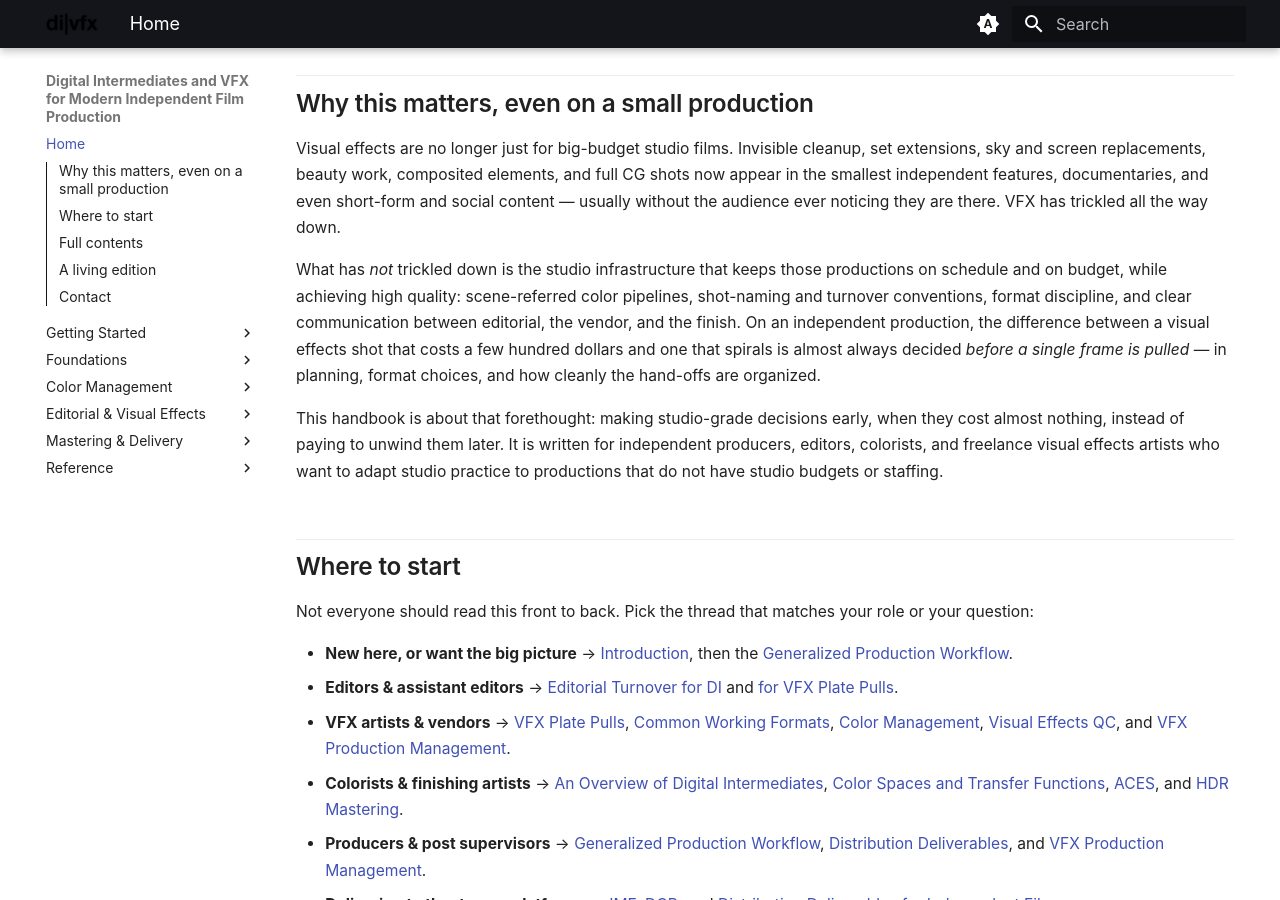
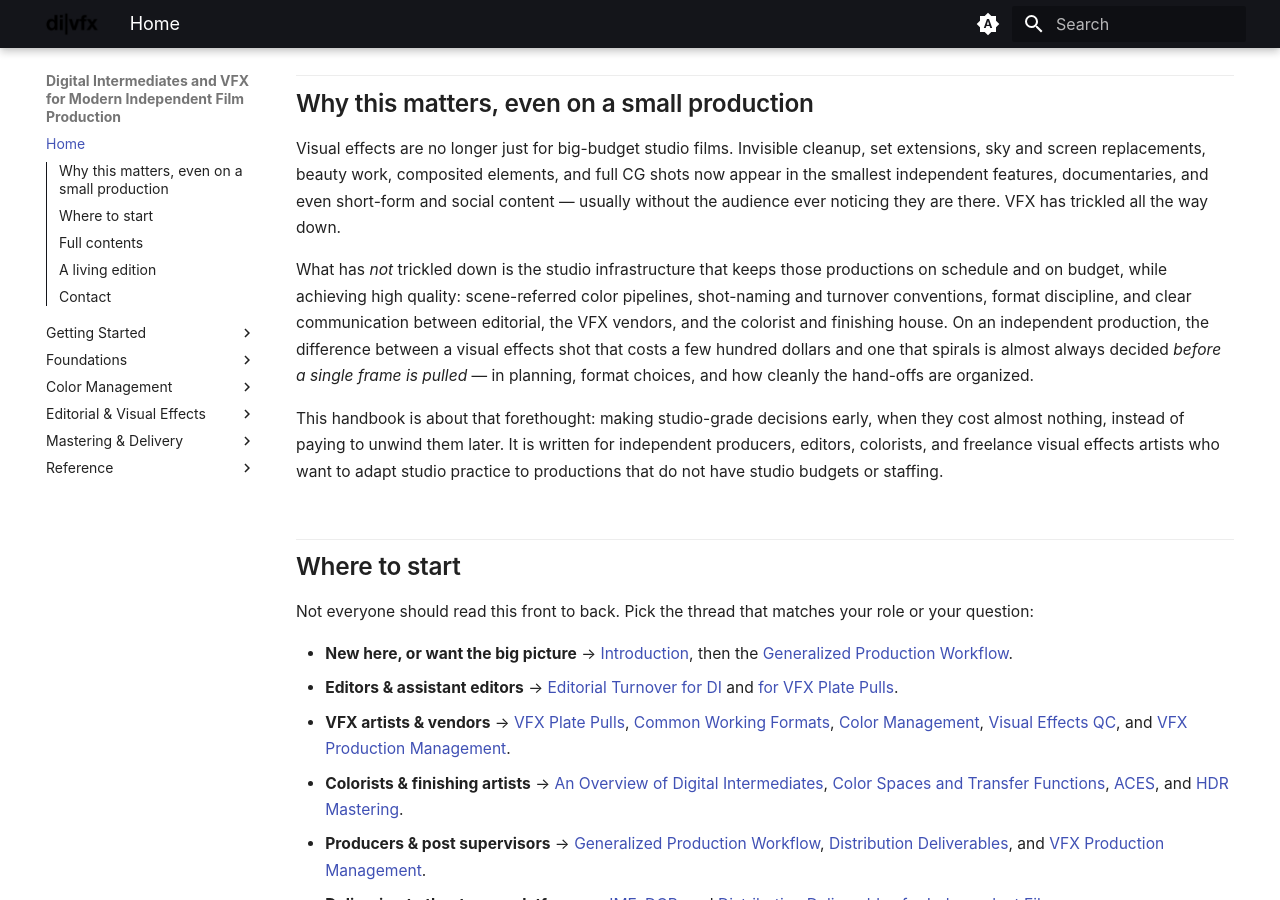
Before and after one commit to tashdor/divfx, an MkDocs documentation site: the page built from docs/index.md, in a window 1280 px wide and 900 px high, scrolled down 318 px. Built offline with MkDocs 1.6.1 and Material for MkDocs 9.7.7, drawn with Linux system fonts in a browser that asks for light colours; the version menu is left out.

Commit message:
Home: name the parties — editorial, VFX vendors, colorist and finishing house
Co-Authored-By: Claude Opus 4.8 <noreply@anthropic.com>

```diff
--- a/docs/index.md
+++ b/docs/index.md
@@ -17,7 +17,7 @@ way down.
 
 What has *not* trickled down is the studio infrastructure that keeps those productions on schedule and on budget, while achieving high quality:
 scene-referred color pipelines, shot-naming and turnover conventions, format discipline, and
-clear communication between editorial, the vendor, and the finish. On an independent
+clear communication between editorial, the VFX vendors, and the colorist and finishing house. On an independent
 production, the difference between a visual effects shot that costs a few hundred dollars and
 one that spirals is almost always decided *before a single frame is pulled* — in planning,
 format choices, and how cleanly the hand-offs are organized.
```
